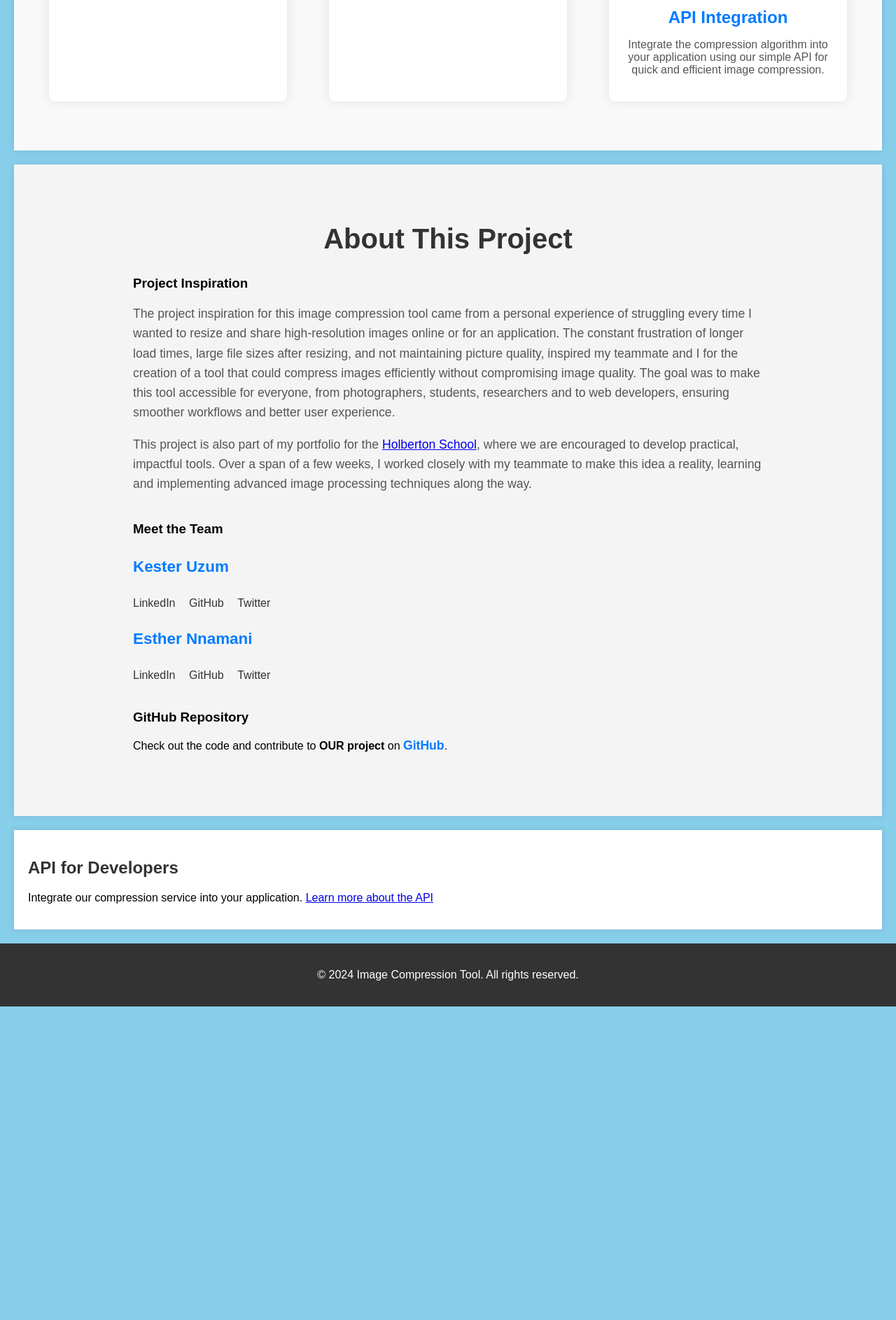
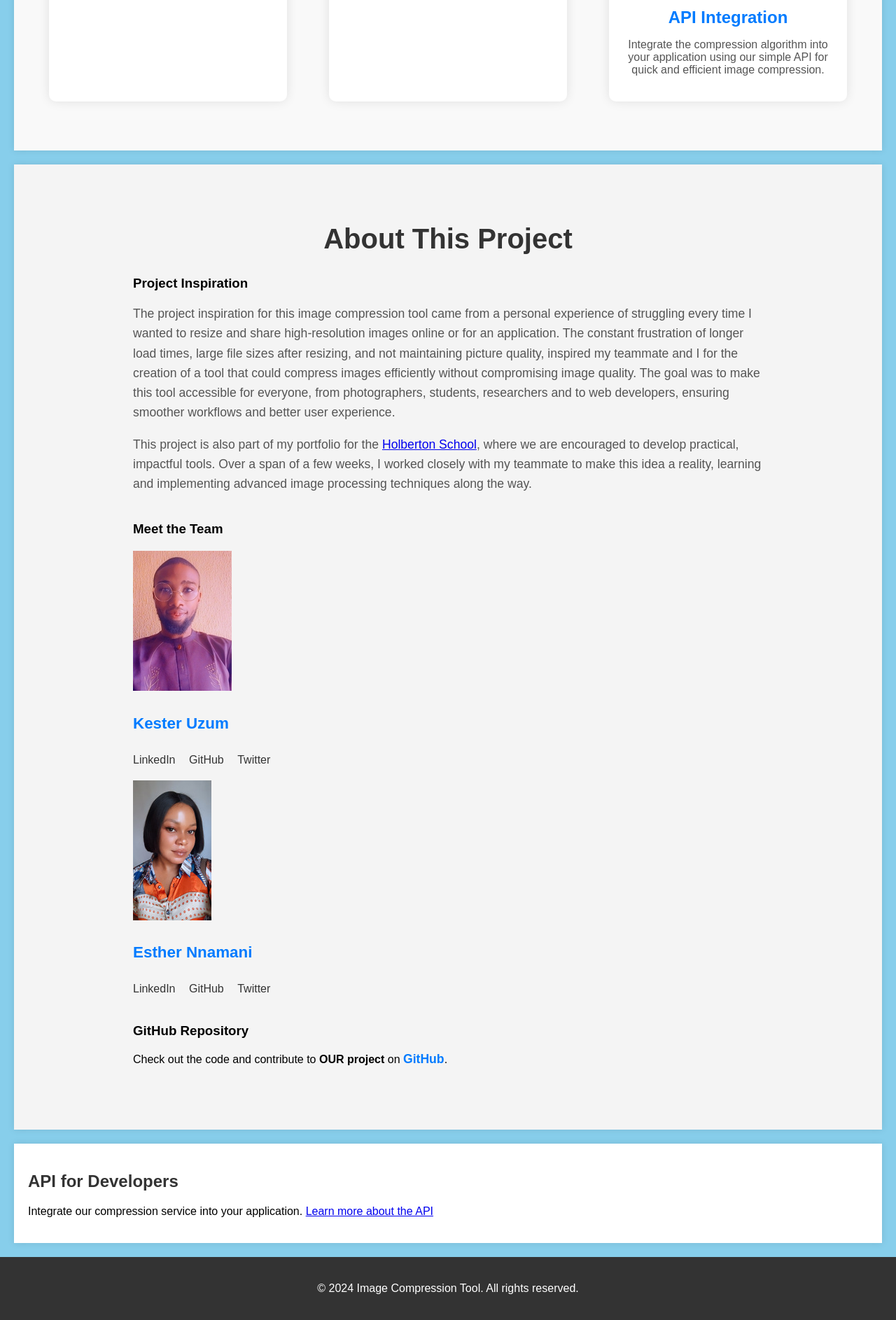
Before and after one commit to slickback101/portfolio-project, a Jekyll site: the page index.html, which Jekyll copies as it is, in a window 1280 px wide. Shown: the part 1619-3505 px from the top of the page at 70% size. Built offline with Jekyll 4.4.1, drawn with Linux system fonts in a browser that asks for light colours; before the commit the page ends 3057 px from its top, so only the background shows below that.

Commit message:
Update index.html
adding team member image

```diff
--- a/index.html
+++ b/index.html
@@ -77,6 +77,7 @@
 
             <!-- Member 1 -->
             <div class="team-member">
+                <img src="images/kester.jpg" alt="John Doe" class="team-member-image">
                 <h4>Kester Uzum</h4>
                 <ul>
                     <li><a href="https://www.linkedin.com/in/kesteruzum" target="_blank">LinkedIn</a></li>
@@ -87,6 +88,7 @@
 
             <!-- Member 2 -->
             <div class="team-member">
+                <img src="images/esther.jpeg" alt="John Doe" class="team-member-image">
                 <h4>Esther Nnamani</h4>
                 <ul>
                     <li><a href="https://www.linkedin.com/in/esthernnamani/" target="_blank">LinkedIn</a></li>
```
